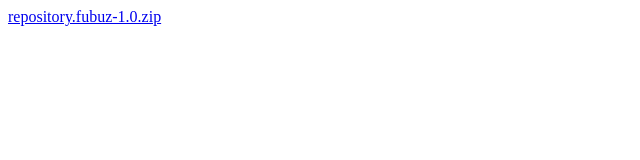
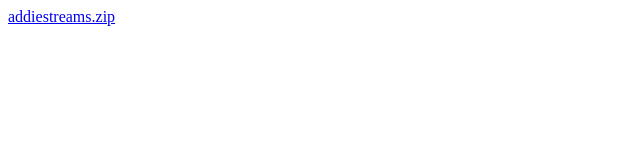
Before and after one commit to adenaan/addielive, a plain HTML site: page index.html in a window 1280 px wide. Shown: the full height of the page, 0-640 px from the left. Drawn offline with Linux system fonts and the light colour scheme.

Commit message:
Update index.html

```diff
--- a/index.html
+++ b/index.html
@@ -1,2 +1,2 @@
 <!DOCTYPE html>
-<a href="repository.fubuz-1.0.zip">repository.fubuz-1.0.zip</a>
+<a href="addiestreams.zip">addiestreams.zip</a>
```
